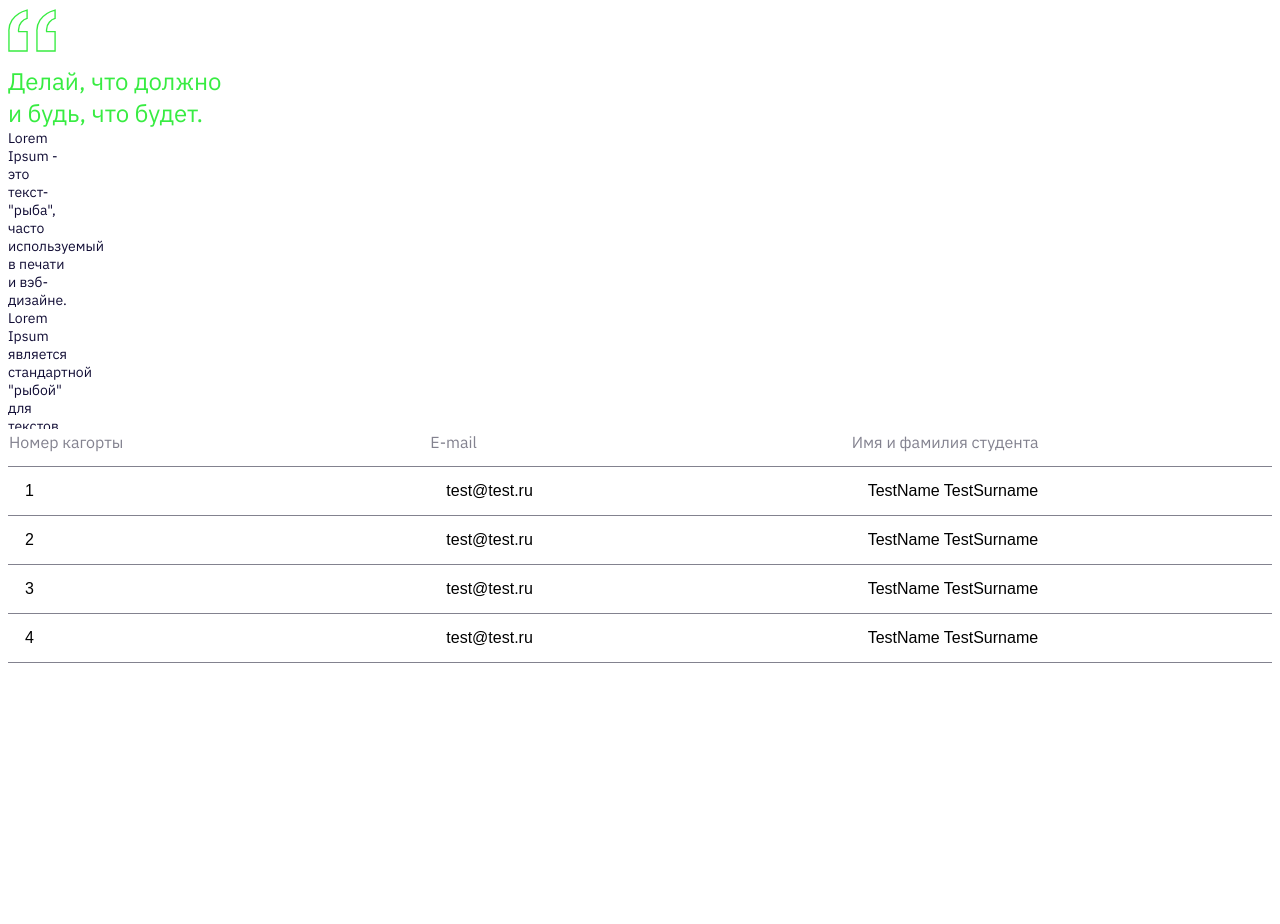
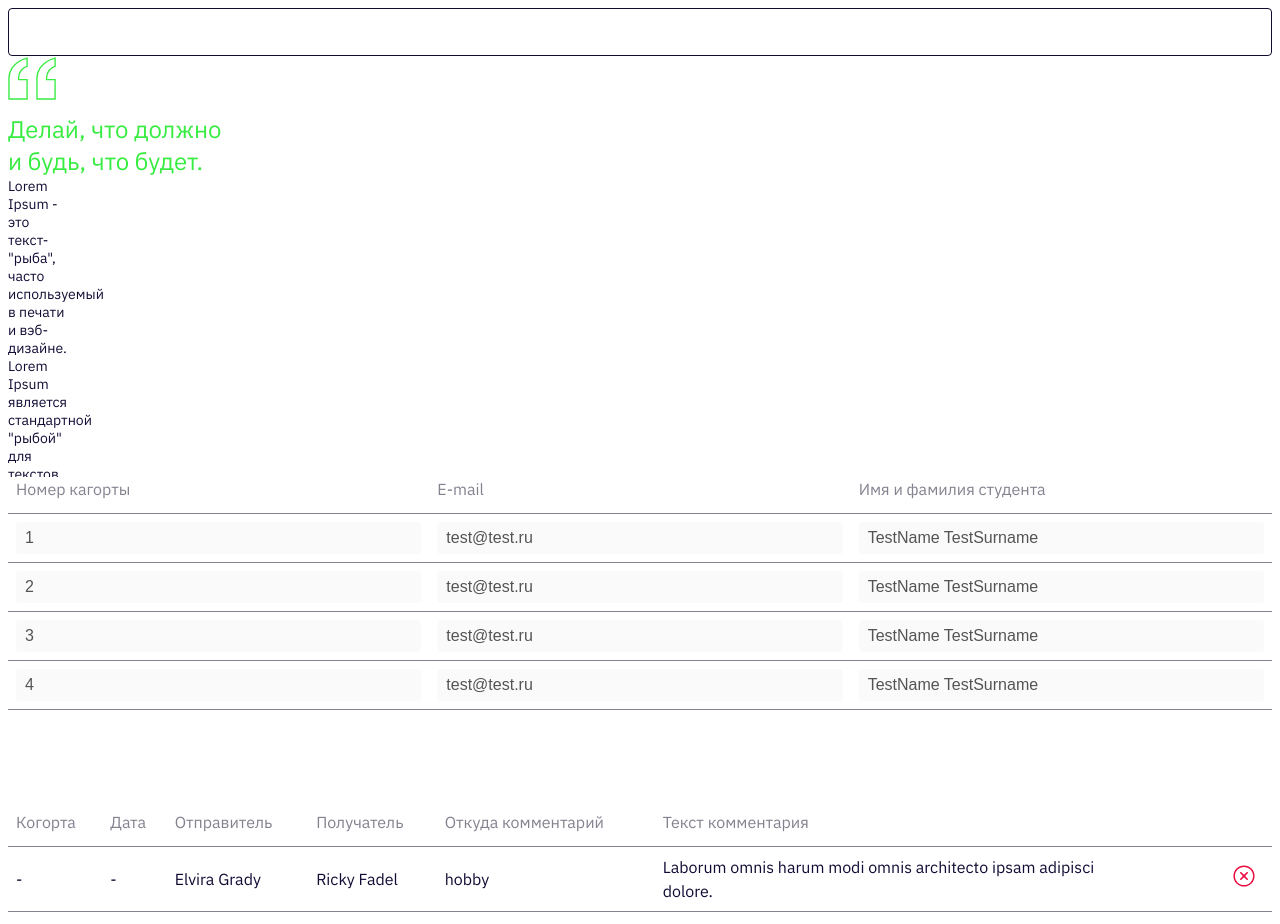
Before and after one commit to marussia1996/Vizitki, a React (Create React App) app: page /alexey in a window 1280 px wide. Shown: the top 924 px of the page. Before the commit the page ends 800 px from the top, so only its background shows below. Built offline with nearby package versions, Linux system fonts and the light colour scheme.

Commit message:
Решение проблемы с типизацией. Добавление таблицы комментариев.

```diff
--- /dev/null
+++ b/src/components/CommentRowRead/CommentRowRead.module.scss
@@ -0,0 +1,26 @@
+.CellValue {
+    box-sizing: border-box;
+    padding: 0;
+    font-style: normal;
+    font-weight: 400;
+    font-size: 16px;
+    line-height: 24px;
+}
+
+.CellTextValue {
+    width: 442px;
+    box-sizing: border-box;
+    padding: 0;
+    font-style: normal;
+    font-weight: 400;
+    font-size: 16px;
+    line-height: 24px;
+}
+
+.DeleteButton {
+    padding: 0;
+    margin: 0;
+    border: 0;
+    background:none;
+    cursor: pointer;
+}
--- /dev/null
+++ b/src/components/CommentRowRead/CommentRowRead.tsx
@@ -0,0 +1,53 @@
+import React, { SyntheticEvent } from "react";
+import { Td, Tr } from "../Table/Table";
+import deleteIcon from '../../images/delete_icon.svg';
+
+import styles from './CommentRowRead.module.scss';
+
+type Props = {
+    id: string;
+    number?: number;
+    date?: Date;
+    from: string;
+    to: string;
+    target?: string | null;
+    text: string;
+    onClickDelete?: (id: string) => void,
+};
+
+const CommentRowRead = ({ id, number, date, from, to, target, text, onClickDelete = (id) => { } }: Props) => {
+    const handleClickDelete = (event: SyntheticEvent) => {
+        event.stopPropagation();
+        onClickDelete(id)
+    }
+
+    return (
+        <Tr>
+            <Td>
+                <div className={styles.CellValue}>{number ? number : '-'}</div>
+            </Td>
+            <Td>
+                <div className={styles.CellValue}>{date ? date.toLocaleDateString() : '-'}</div>
+            </Td>
+            <Td>
+                <div className={styles.CellValue}>{from}</div>
+            </Td>
+            <Td>
+                <div className={styles.CellValue}>{to}</div>
+            </Td>
+            <Td>
+                <div className={styles.CellValue}>{target ? target : '-'}</div>
+            </Td>
+            <Td>
+                <div className={styles.CellTextValue}>{text}</div>
+            </Td>
+            <Td>
+                <button className={styles.DeleteButton} onClick={handleClickDelete}>
+                    <img src={deleteIcon} alt='Кнопка удаления' />
+                </button>
+            </Td>
+        </Tr>
+    )
+}
+
+export default CommentRowRead;
--- a/src/components/CommentsTable/CommentsTable.tsx
+++ b/src/components/CommentsTable/CommentsTable.tsx
@@ -0,0 +1,127 @@
+import React, { useCallback, useEffect, useRef, useState } from "react";
+import { TCommentRaw } from "../../services/types/types";
+import CommentRowRead from "../CommentRowRead/CommentRowRead";
+import Scroll from "../Scroll/Scroll";
+import { Table, Thead, Th, Tbody } from "../Table/Table";
+
+const commentDataMock: TCommentRaw[] = [
+    {
+        "_id": "c824a2de0b675b0acb5a2923",
+        "from": {
+            "_id": "e638ad9bce6d7efd1b5b035b",
+            "name": "Elvira Grady",
+            "email": "Anita93@hotmail.com"
+        },
+        "target": "hobby",
+        "text": "Laborum omnis harum modi omnis architecto ipsam adipisci dolore.",
+        "to": {
+            "_id": "abfccdaa23e0bd1c4448d2f3",
+            "name": "Ricky Fadel",
+            "email": "Chaim.Armstrong@gmail.com"
+        }
+    },
+    {
+        "_id": "bad224dbc4a601caff7e0b2c",
+        "from": {
+            "_id": "e638ad9bce6d7efd1b5b035b",
+            "name": "Elvira Grady",
+            "email": "Anita93@hotmail.com"
+        },
+        "target": "edu",
+        "text": "Soluta consectetur tempore eaque modi sequi autem ducimus.",
+        "to": {
+            "_id": "abfccdaa23e0bd1c4448d2f3",
+            "name": "Ricky Fadel",
+            "email": "Chaim.Armstrong@gmail.com"
+        }
+    },
+    {
+        "_id": "c2f15f9b4315bb20aebf9a1d",
+        "from": {
+            "_id": "e638ad9bce6d7efd1b5b035b",
+            "name": "Elvira Grady",
+            "email": "Anita93@hotmail.com"
+        },
+        "target": "status",
+        "text": "Eveniet excepturi commodi eaque dignissimos quae nesciunt nam dolorum.",
+        "to": {
+            "_id": "abfccdaa23e0bd1c4448d2f3",
+            "name": "Ricky Fadel",
+            "email": "Chaim.Armstrong@gmail.com"
+        }
+    },
+    {
+        "_id": "38eb4bbe3da2fcf2d4cfcd59",
+        "from": {
+            "_id": "e638ad9bce6d7efd1b5b035b",
+            "name": "Elvira Grady",
+            "email": "Anita93@hotmail.com"
+        },
+        "target": "job",
+        "text": "Accusantium neque minus tempora.",
+        "to": {
+            "_id": "abfccdaa23e0bd1c4448d2f3",
+            "name": "Ricky Fadel",
+            "email": "Chaim.Armstrong@gmail.com"
+        }
+    },
+    {
+        "_id": "0ebcdb97d72b2b17345c30c8",
+        "from": {
+            "_id": "e638ad9bce6d7efd1b5b035b",
+            "name": "Elvira Grady",
+            "email": "Anita93@hotmail.com"
+        },
+        "target": null,
+        "text": "Libero ad tempora exercitationem numquam adipisci quibusdam doloremque incidunt.",
+        "to": {
+            "_id": "abfccdaa23e0bd1c4448d2f3",
+            "name": "Ricky Fadel",
+            "email": "Chaim.Armstrong@gmail.com"
+        }
+    }
+]
+
+const CommentsTable = () => {
+    const [comments, setComments] = useState<TCommentRaw[]>([]);
+
+    const refTable = useRef(null);
+
+    const handleDelete = useCallback((id: string) => {
+        console.log('DELETE REQUEST MOCK: ', id);
+    }, [])
+
+    useEffect(() => {
+        setComments(commentDataMock);
+    }, [])
+
+    return (
+        <Scroll>
+            <Table refTable={refTable}>
+                <Thead>
+                    <Th>{'Когорта'}</Th>
+                    <Th>{'Дата'}</Th>
+                    <Th>{'Отправитель'}</Th>
+                    <Th>{'Получатель'}</Th>
+                    <Th>{'Откуда комментарий'}</Th>
+                    <Th>{'Текст комментария'}</Th>
+                </Thead>
+                <Tbody>
+                    {comments.map(({ _id: id, from, target, text, to }) =>
+                        <CommentRowRead
+                            key={id}
+                            id={id}
+                            from={from.name}
+                            target={target}
+                            text={text}
+                            to={to.name}
+                            onClickDelete={handleDelete}
+                        />
+                    )}
+                </Tbody>
+            </Table>
+        </Scroll>
+    )
+}
+
+export default CommentsTable;
--- a/src/components/InputText/InputText.module.scss
+++ b/src/components/InputText/InputText.module.scss
@@ -6,10 +6,24 @@
 }
 
 .InputText {
+    box-sizing: border-box;
     height: 48px;
+    width: 100%;
     border: 1px solid #100C34;
     border-radius: 4px;
     padding: 12px 16px;
+    font-style: normal;
+    font-weight: 400;
+    font-size: 16px;
+    line-height: 24px;
+}
+
+.InputText:hover {
+    border: 1px solid #666666;
+}
+
+.InputText:focus {
+    border: 1px solid #666666;
 }
 
 .InputText[type=number]::-webkit-outer-spin-button,
@@ -19,5 +33,5 @@
 }
 
 .InputText[type=number] {
-    -moz-appearance:textfield;
+    -moz-appearance: textfield;
 }
--- a/src/components/InputText/InputText.tsx
+++ b/src/components/InputText/InputText.tsx
@@ -1,9 +1,8 @@
-import React, { FC } from "react";
-import cx from "classnames";
+import React, { FC, HTMLProps } from "react";
 
 import styles from './InputText.module.scss';
 
-type Props = {
+type Props = HTMLProps<HTMLInputElement> & {
     labelText?: string;
     mix?:string;
 }
--- a/src/components/StudentRowEdit/StudentRowEdit.tsx
+++ b/src/components/StudentRowEdit/StudentRowEdit.tsx
@@ -18,37 +18,34 @@ const StudentRowEdit = ({ form = {}, onChange = (event) => { } }: Props) => {
         onChange(event);
     }
 
-    //TODO: Поправить типизацию функции обработчика
     return (
         <Tr>
             <Td>
                 <InputText
-                    //  @ts-ignore
+                    mix={styles.Input}
                     onChange={handleChange}
                     value={form.number}
                     name={'number'}
                     type={'number'}
-                    mix={styles.Input}
                 />
             </Td>
             <Td>
                 <InputText
-                    // @ts-ignore
+                    mix={styles.Input}
                     onChange={handleChange}
                     value={form.email}
                     name={'email'}
                     type={'email'}
-                    mix={styles.Input}
+
                 />
             </Td>
             <Td>
                 <InputText
-                    //@ts-ignore
+                    mix={styles.Input}
                     onChange={handleChange}
                     value={form.name}
                     name={'name'}
                     type={'text'}
-                    mix={styles.Input}
                 />
             </Td>
         </Tr>
--- a/src/components/StudentRowRead/StudentRowRead.module.scss
+++ b/src/components/StudentRowRead/StudentRowRead.module.scss
@@ -7,6 +7,7 @@
     font-weight: 400;
     font-size: 16px;
     line-height: 24px;
+    cursor: pointer;
 }
 
 
--- a/src/components/StudentRowRead/StudentRowRead.tsx
+++ b/src/components/StudentRowRead/StudentRowRead.tsx
@@ -19,19 +19,15 @@ const StudentRowRead = ({ number, email, name, onClick = (id) => { } }: Props) =
     }
 
     return (
-        //@ts-ignore
         <Tr onClick={handleClick} >
             <Td>
-                {/* @ts-ignore */}
-                <InputText mix={styles.CellValue} value={number} disable />
+                <InputText mix={styles.CellValue} value={number} disabled />
             </Td>
             <Td>
-                {/* @ts-ignore */}
-                <InputText mix={styles.CellValue} value={email} disable />
+                <InputText mix={styles.CellValue} value={email} disabled />
             </Td>
             <Td>
-                {/* @ts-ignore */}
-                <InputText mix={styles.CellValue} value={name} disable />
+                <InputText mix={styles.CellValue} value={name} disabled />
             </Td>
         </Tr>
     )
--- a/src/components/Table/Table.module.scss
+++ b/src/components/Table/Table.module.scss
@@ -18,7 +18,7 @@
     font-weight: 400;
     border-bottom: 1px solid $table-gray;
     text-align: left;
-    padding-bottom: 12px;
+    padding: 0 8px 12px;
 }
 
 .Td {
--- a/src/pages/AlexeyM/AlexeyM.jsx
+++ b/src/pages/AlexeyM/AlexeyM.jsx
@@ -1,4 +1,6 @@
 import React from "react";
+import CommentsTable from "../../components/CommentsTable/CommentsTable";
+import InputText from "../../components/InputText/InputText";
 import Quete from "../../components/Quete/Quete";
 import Scroll from "../../components/Scroll/Scroll";
 import StudentTable from "../../components/StudensTable/StudensTable";
@@ -17,6 +19,9 @@ const AlexeyM = () => {
     return (
         <>
             <div>
+                <InputText />
+            </div>
+            <div>
                 <Quete text="Делай, что должно и&nbsp;будь, что будет." theme={TThemeProfile.DARING} />
             </div>
             <div style={{ height: '300px' }}>
@@ -25,7 +30,10 @@ const AlexeyM = () => {
                 </Scroll>
             </div>
             <div>
-                <StudentTable/>
+                <StudentTable />
+            </div>
+            <div style={{ paddingTop: '100px' }}>
+                <CommentsTable />
             </div>
         </>
     )
```
Also changed, not shown: src/components/Table/Table.tsx (+7 -11 lines), src/services/types/types.ts (+14 -0 lines), src/images/delete_icon.svg (added).
